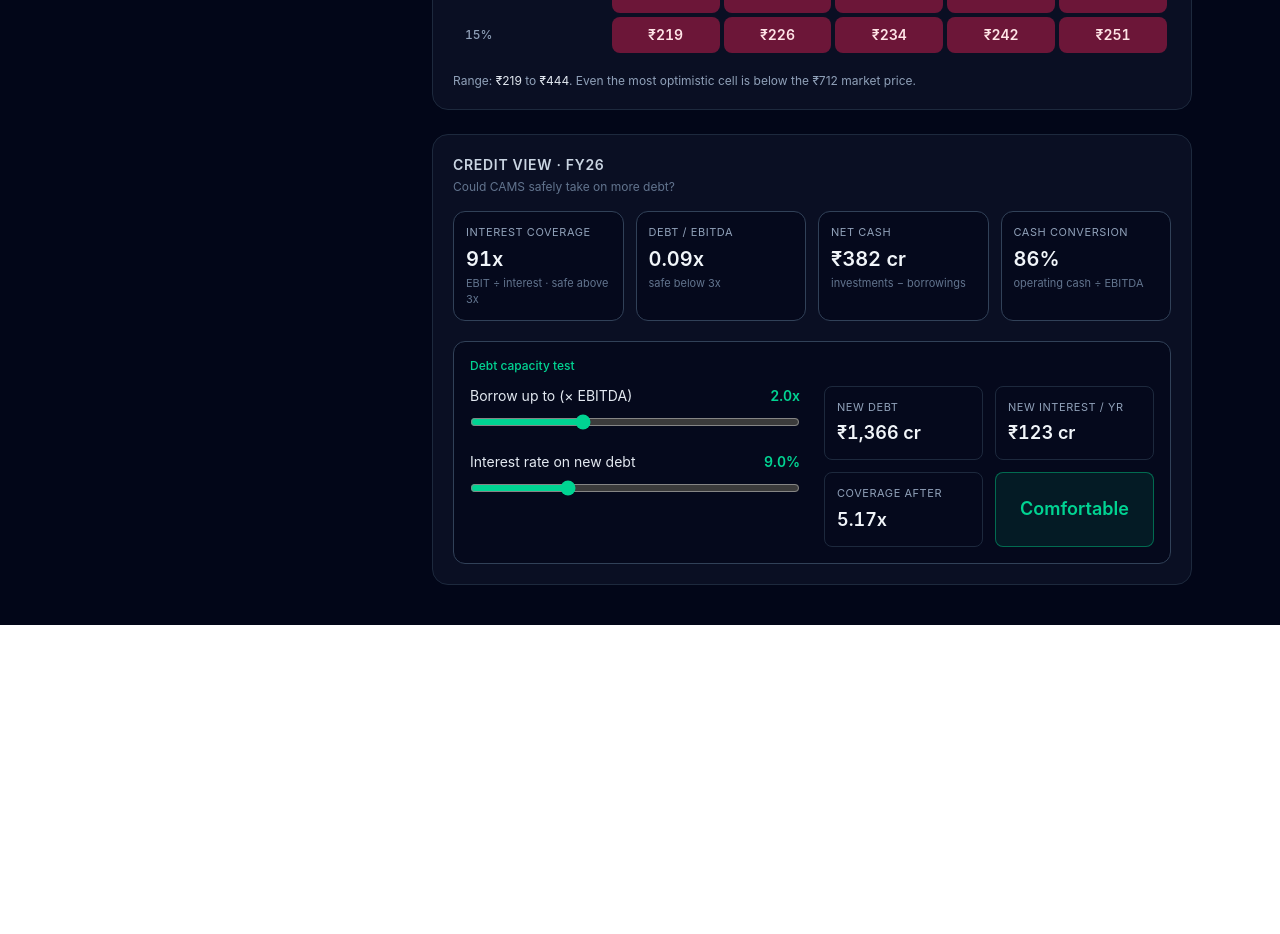
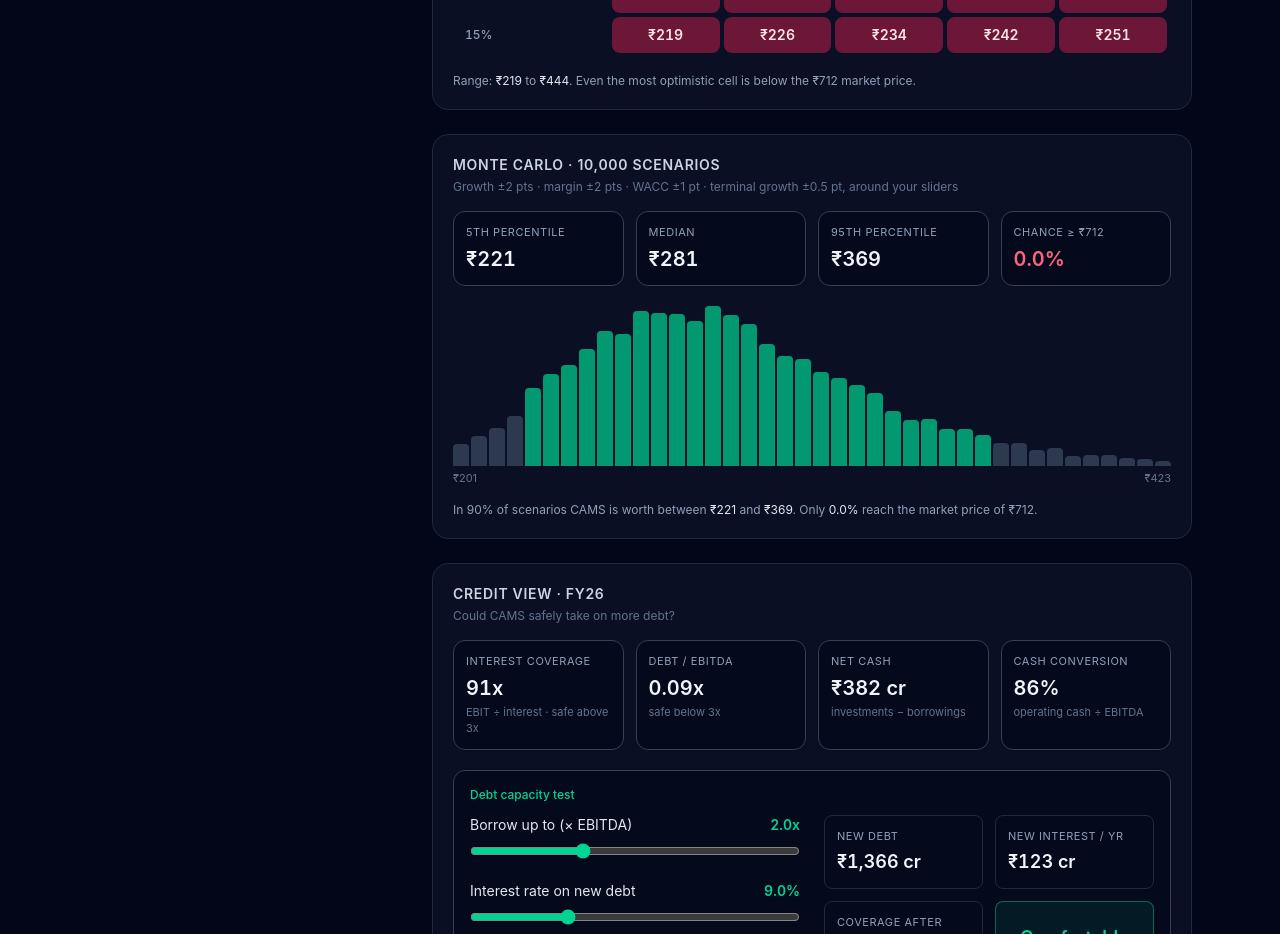
Before and after one commit to Anushkagupta3005/cams-valuation, a React (Vite) app: page / in a window 1280 px wide. Shown: the part 980-1914 px from the top of the page. Before the commit the page ends 1605 px from the top, so only its background shows below. Built offline with nearby package versions, Linux system fonts and the light colour scheme.

Commit message:
feat(ui): add Monte Carlo histogram with percentile range

```diff
--- a/src/App.tsx
+++ b/src/App.tsx
@@ -4,6 +4,7 @@ import { runDcf } from "./model/dcf";
 import { FlowView } from "./components/FlowView";
 import { SensitivityHeatmap } from "./components/SensitivityHeatmap";
 import { CreditPanel } from "./components/CreditPanel";
+import { MonteCarloPanel } from "./components/MonteCarloPanel";
 
 // Growth tapers from the starting rate: e.g. 12% → 12, 11, 10, 10, 9
 const TAPER = [0, 0.01, 0.02, 0.02, 0.03];
@@ -107,6 +108,7 @@ export default function App() {
             )}
                       {result && <FlowView r={result} c={CAMS} />}
                       {result && <SensitivityHeatmap c={CAMS} a={a} />}
+                      {result && <MonteCarloPanel c={CAMS} a={a} />}
                       <CreditPanel c={CAMS} />
           </main>
         </div>
--- /dev/null
+++ b/src/components/MonteCarloPanel.tsx
@@ -0,0 +1,74 @@
+import { useMemo } from "react";
+import type { Assumptions, CompanyData } from "../model/inputs";
+import { monteCarlo } from "../model/monteCarlo";
+
+const rs = (n: number) => "₹" + n.toLocaleString("en-IN", { maximumFractionDigits: 0 });
+const BINS = 40;
+
+export function MonteCarloPanel({ c, a }: { c: CompanyData; a: Assumptions }) {
+  const r = useMemo(() => monteCarlo(c, a), [c, a]);
+
+  // Histogram between the 1st and 99th percentile (ignores extreme tails)
+  const lo = r.values[Math.floor(0.01 * (r.values.length - 1))];
+  const hi = r.values[Math.floor(0.99 * (r.values.length - 1))];
+  const width = (hi - lo) / BINS;
+  const counts = new Array(BINS).fill(0);
+  for (const v of r.values) {
+    if (v < lo || v > hi) continue;
+    counts[Math.min(BINS - 1, Math.floor((v - lo) / width))]++;
+  }
+  const maxCount = Math.max(...counts);
+
+  return (
+    <section className="mt-6 rounded-2xl border border-slate-800 bg-slate-900/60 p-5">
+      <h2 className="text-sm font-semibold uppercase tracking-wider text-slate-300">
+        Monte Carlo · {r.values.length.toLocaleString("en-IN")} scenarios
+      </h2>
+      <p className="mb-4 mt-1 text-xs text-slate-500">
+        Growth ±2 pts · margin ±2 pts · WACC ±1 pt · terminal growth ±0.5 pt, around your sliders
+      </p>
+
+      <div className="grid gap-3 sm:grid-cols-4">
+        <Box label="5th percentile" value={rs(r.p5)} />
+        <Box label="Median" value={rs(r.p50)} />
+        <Box label="95th percentile" value={rs(r.p95)} />
+        <Box label={`Chance ≥ ${rs(c.marketPrice)}`}
+          value={(r.probAbovePrice * 100).toFixed(1) + "%"}
+          tone={r.probAbovePrice >= 0.5 ? "good" : "bad"} />
+      </div>
+
+      <div className="mt-5 flex h-40 items-end gap-[2px]">
+        {counts.map((n, i) => {
+          const binMid = lo + (i + 0.5) * width;
+          const inBand = binMid >= r.p5 && binMid <= r.p95;
+          return (
+            <div key={i} title={`${rs(lo + i * width)}–${rs(lo + (i + 1) * width)}: ${n}`}
+              className={`flex-1 rounded-t ${inBand ? "bg-emerald-400/70" : "bg-slate-600/60"}`}
+              style={{ height: `${(n / maxCount) * 100}%` }} />
+          );
+        })}
+      </div>
+      <div className="mt-1 flex justify-between text-[11px] text-slate-500">
+        <span>{rs(lo)}</span><span>{rs(hi)}</span>
+      </div>
+
+      <p className="mt-4 text-xs text-slate-400">
+        In 90% of scenarios CAMS is worth between{" "}
+        <span className="text-slate-200">{rs(r.p5)}</span> and{" "}
+        <span className="text-slate-200">{rs(r.p95)}</span>. Only{" "}
+        <span className="text-slate-200">{(r.probAbovePrice * 100).toFixed(1)}%</span>{" "}
+        reach the market price of {rs(c.marketPrice)}.
+      </p>
+    </section>
+  );
+}
+
+function Box({ label, value, tone }: { label: string; value: string; tone?: "good" | "bad" }) {
+  const color = tone === "good" ? "text-emerald-400" : tone === "bad" ? "text-rose-400" : "text-slate-100";
+  return (
+    <div className="rounded-xl border border-slate-700 bg-slate-950/60 p-3">
+      <p className="text-[11px] uppercase tracking-wider text-slate-400">{label}</p>
+      <p className={`mt-1 text-xl font-semibold tabular-nums ${color}`}>{value}</p>
+    </div>
+  );
+}
```
